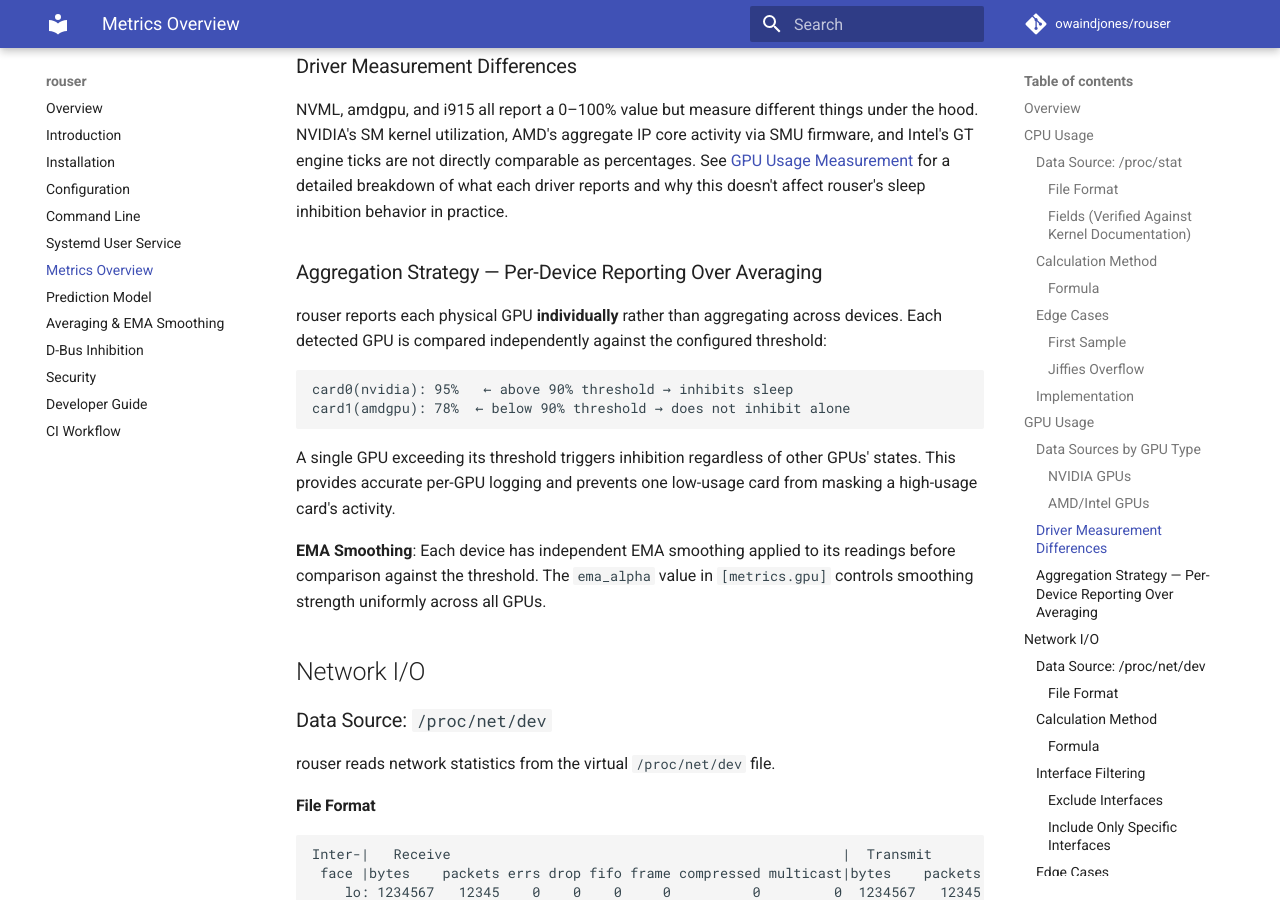
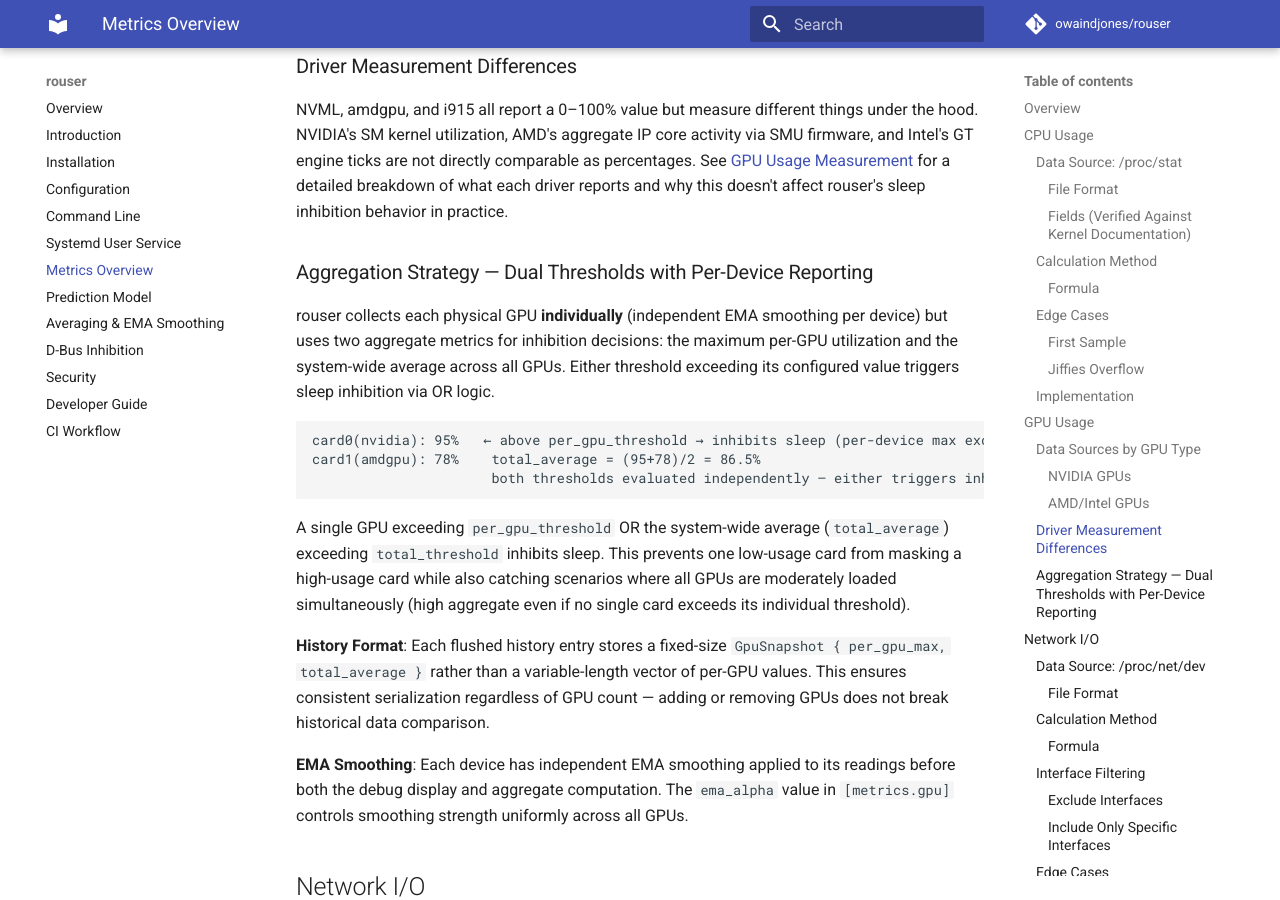
Before and after one commit to owaindjones/rouser, an MkDocs documentation site: the page built from docs/metrics-overview.md, in a window 1280 px wide and 900 px high, scrolled down 3946 px. Built offline with MkDocs 1.6.1 and Material for MkDocs 9.7.7, drawn with Linux system fonts in a browser that asks for light colours; comment, search, counter and statistics services are not loaded.

Commit message:
docs(gpu): update GPU docs to reflect dual-threshold aggregate metrics
- gpu-usage-measurement.md: replace single threshold example with per_gpu_threshold
  + total_threshold config, document OR logic for sleep inhibition decisions
- metrics-overview.md: expand Aggregation Strategy section to cover both
  per-device and system-wide average thresholds, explain GpuSnapshot history
  format independence from GPU count
- scratch/007-fixes-and-aggregate-gpu-metrics.md: update outdated 'What's NOT
  Done' entry (docs/configuration.md already committed in 887f39f)

````diff
--- a/docs/metrics-overview.md
+++ b/docs/metrics-overview.md
@@ -163,18 +163,21 @@ rocm-smi --showgpuutilization
 
 NVML, amdgpu, and i915 all report a 0–100% value but measure different things under the hood. NVIDIA's SM kernel utilization, AMD's aggregate IP core activity via SMU firmware, and Intel's GT engine ticks are not directly comparable as percentages. See [GPU Usage Measurement](gpu-usage-measurement.md) for a detailed breakdown of what each driver reports and why this doesn't affect rouser's sleep inhibition behavior in practice.
 
-### Aggregation Strategy — Per-Device Reporting Over Averaging
+### Aggregation Strategy — Dual Thresholds with Per-Device Reporting
 
-rouser reports each physical GPU **individually** rather than aggregating across devices. Each detected GPU is compared independently against the configured threshold:
+rouser collects each physical GPU **individually** (independent EMA smoothing per device) but uses two aggregate metrics for inhibition decisions: the maximum per-GPU utilization and the system-wide average across all GPUs. Either threshold exceeding its configured value triggers sleep inhibition via OR logic.
 
 ```
-card0(nvidia): 95%   ← above 90% threshold → inhibits sleep
-card1(amdgpu): 78%  ← below 90% threshold → does not inhibit alone
+card0(nvidia): 95%   ← above per_gpu_threshold → inhibits sleep (per-device max exceeded)
+card1(amdgpu): 78%    total_average = (95+78)/2 = 86.5%
+                      both thresholds evaluated independently — either triggers inhibition
 ```
 
-A single GPU exceeding its threshold triggers inhibition regardless of other GPUs' states. This provides accurate per-GPU logging and prevents one low-usage card from masking a high-usage card's activity.
+A single GPU exceeding `per_gpu_threshold` OR the system-wide average (`total_average`) exceeding `total_threshold` inhibits sleep. This prevents one low-usage card from masking a high-usage card while also catching scenarios where all GPUs are moderately loaded simultaneously (high aggregate even if no single card exceeds its individual threshold).
 
-**EMA Smoothing**: Each device has independent EMA smoothing applied to its readings before comparison against the threshold. The `ema_alpha` value in `[metrics.gpu]` controls smoothing strength uniformly across all GPUs.
+**History Format**: Each flushed history entry stores a fixed-size `GpuSnapshot { per_gpu_max, total_average }` rather than a variable-length vector of per-GPU values. This ensures consistent serialization regardless of GPU count — adding or removing GPUs does not break historical data comparison.
+
+**EMA Smoothing**: Each device has independent EMA smoothing applied to its readings before both the debug display and aggregate computation. The `ema_alpha` value in `[metrics.gpu]` controls smoothing strength uniformly across all GPUs.
 
 ## Network I/O
 
````
Also changed, not shown: docs/gpu-usage-measurement.md (+3 -2 lines).
